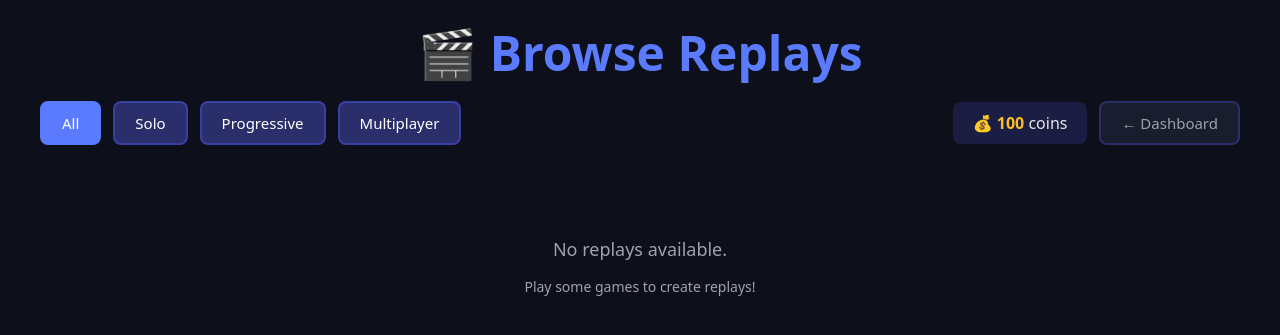
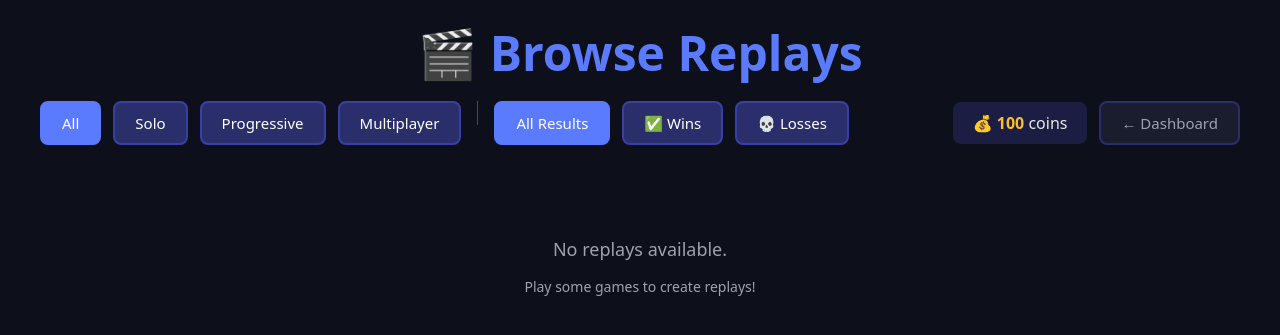
Before and after one commit to Vic-Nas/Dash, a Django app: page /matches/replays/ in a window 1280 px wide. Shown: the top 335 px of the page. Run offline with Django 5.2, Linux system fonts and the light colour scheme; the visitor is signed in with stand-in values (Sample User, id 1); data comes from the database, SQL or seed files in the repository; data that the repository does not hold is empty.

Commit message:
Fixed errors and added win filter

```diff
--- a/matches/templates/matches/browseReplays.html
+++ b/matches/templates/matches/browseReplays.html
@@ -209,10 +209,14 @@
 
     <div class="header">
       <div class="filters">
-        <a href="?mode=all" class="filter-btn {% if mode == 'all' %}active{% endif %}">All</a>
-        <a href="?mode=solo" class="filter-btn {% if mode == 'solo' %}active{% endif %}">Solo</a>
-        <a href="?mode=progressive" class="filter-btn {% if mode == 'progressive' %}active{% endif %}">Progressive</a>
-        <a href="?mode=multiplayer" class="filter-btn {% if mode == 'multiplayer' %}active{% endif %}">Multiplayer</a>
+        <a href="?mode=all&losses=all" class="filter-btn {% if mode == 'all' %}active{% endif %}">All</a>
+        <a href="?mode=solo&losses={{ losses }}" class="filter-btn {% if mode == 'solo' %}active{% endif %}">Solo</a>
+        <a href="?mode=progressive&losses={{ losses }}" class="filter-btn {% if mode == 'progressive' %}active{% endif %}">Progressive</a>
+        <a href="?mode=multiplayer&losses={{ losses }}" class="filter-btn {% if mode == 'multiplayer' %}active{% endif %}">Multiplayer</a>
+        <span style="border-left:1px solid #3940a3;height:24px;margin:0 4px;"></span>
+        <a href="?mode={{ mode }}&losses=all" class="filter-btn {% if losses == 'all' %}active{% endif %}">All Results</a>
+        <a href="?mode={{ mode }}&losses=wins" class="filter-btn {% if losses == 'wins' %}active{% endif %}">✅ Wins</a>
+        <a href="?mode={{ mode }}&losses=losses" class="filter-btn {% if losses == 'losses' %}active{% endif %}">💀 Losses</a>
       </div>
       <div style="display:flex;gap:12px;align-items:center;flex-wrap:wrap;">
         <div class="balance-display">
--- a/matches/templates/matches/replayViewer.html
+++ b/matches/templates/matches/replayViewer.html
@@ -764,7 +764,7 @@
       // Auto-stop after replay ends
       const totalFrames = replayData.frames.length;
       const frameDuration = replayData.frames[0]?.frameDuration || 150;
-      const totalDuration = (totalFrames * frameDuration) / (1000 * currentSpeed);
+      const totalDuration = (totalFrames * frameDuration) / (1000 * playbackSpeed);
       setTimeout(() => {
         if (isRecording && mediaRecorder) {
           mediaRecorder.stop();
--- a/matches/views.py
+++ b/matches/views.py
@@ -597,6 +597,7 @@ def checkActivity(request):
 def browseReplays(request):
     """Browse public replays with filtering and pagination"""
     mode = request.GET.get('mode', 'all')
+    showLosses = request.GET.get('losses', 'all')  # 'all', 'wins', 'losses'
     page = request.GET.get('page', 1)
 
     replays = []
@@ -622,11 +623,20 @@ def browseReplays(request):
                 'time': run.survivalTime,
             })
 
-    # Progressive replays (all runs)
+    # Progressive replays (all runs, unless filtered)
     if mode in ['all', 'progressive']:
+        filters = {
+            'player_id': user_id,
+            'replayData__isnull': False
+        }
+
+        if showLosses == 'wins':
+            filters['won'] = True
+        elif showLosses == 'losses':
+            filters['won'] = False
+
         progressive_runs = ProgressiveRun.objects.filter(
-            player_id=user_id,
-            replayData__isnull=False
+            **filters
         ).select_related('player').order_by('-level', '-endedAt')[:50]
         for run in progressive_runs:
             replays.append({
@@ -671,6 +681,7 @@ def browseReplays(request):
     context = {
         'replays': page_obj,
         'mode': mode,
+        'losses': showLosses,
         'profile': request.user.profile,
         'own_replay_cost': SystemSettings.getInt('replayViewCostOwn', 0),
         'other_replay_cost': SystemSettings.getInt('replayViewCostOther', 50),
```
